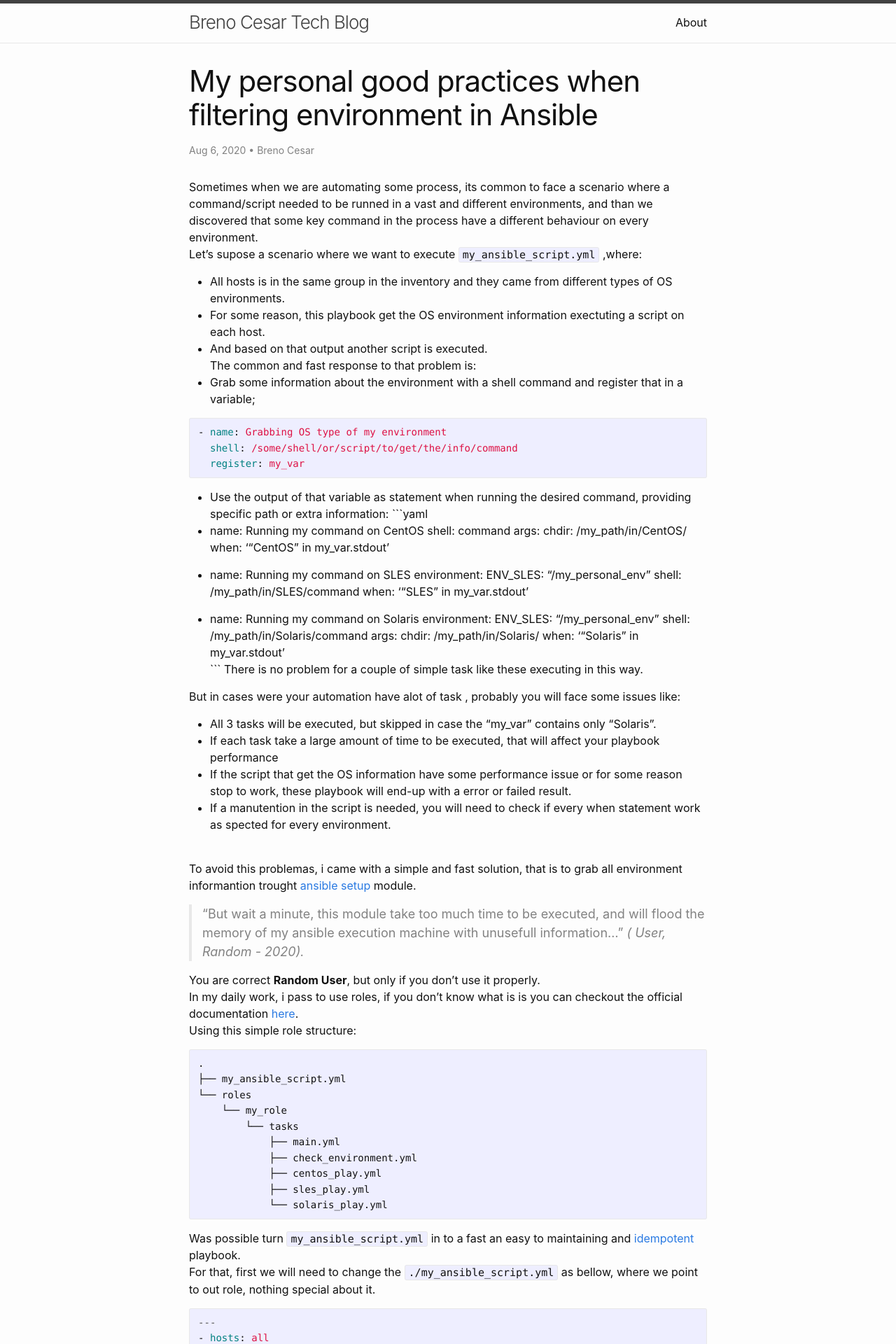
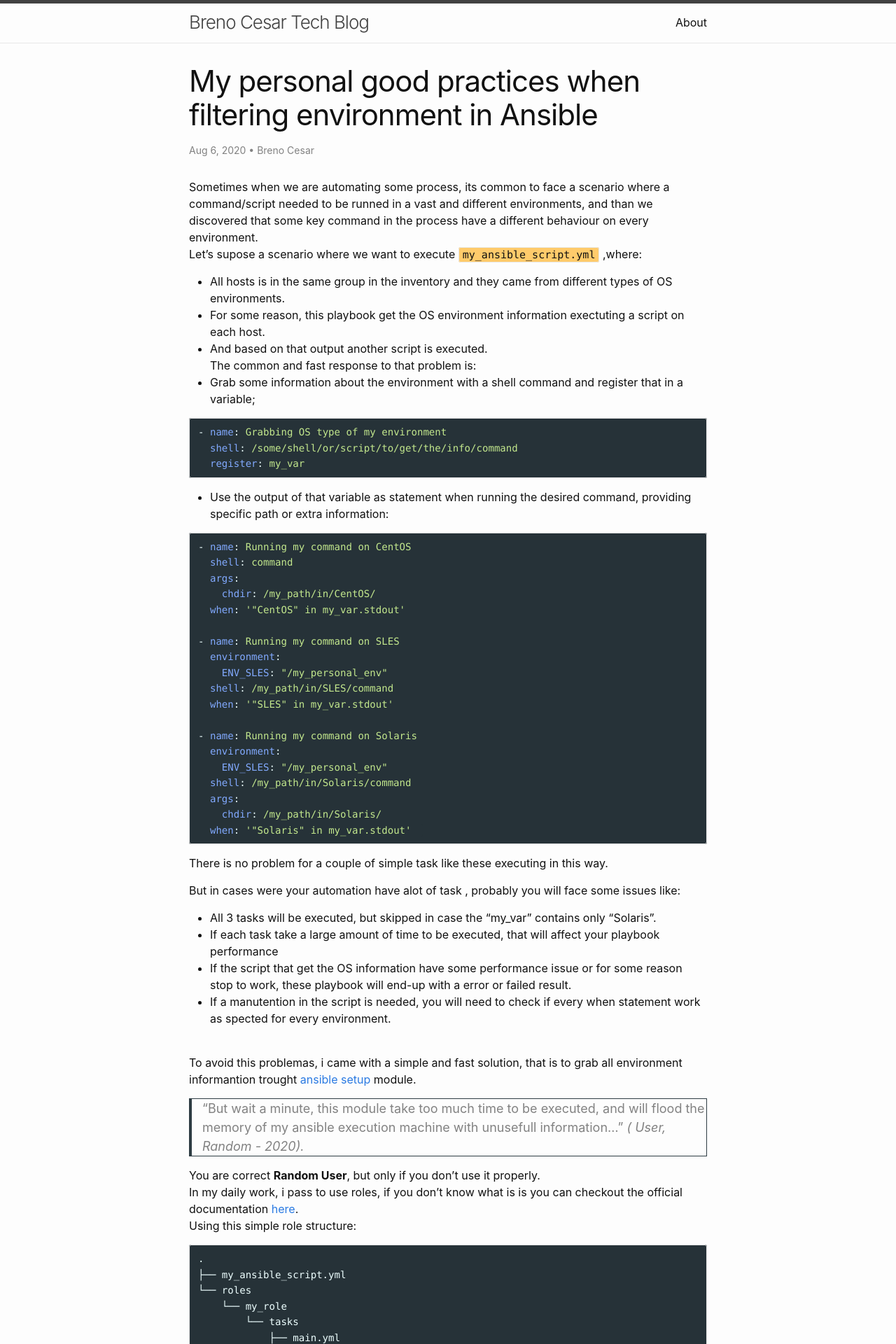
Before and after one commit to brenocrs/brenocrs.github.io, a Jekyll site: the page built from _posts/2020-08-06-Good-Practice-Ansible.md, in a window 1280 px wide. Shown: the top 1920 px of the page at 70% size. Built offline with Jekyll 4.4.1, drawn with Linux system fonts in a browser that asks for light colours.

Commit message:
code vision and noew post

````diff
--- a/_posts/2020-08-06-Good-Practice-Ansible.md
+++ b/_posts/2020-08-06-Good-Practice-Ansible.md
@@ -21,7 +21,9 @@ The common and fast response to that problem is:
   shell: /some/shell/or/script/to/get/the/info/command
   register: my_var
 ```
+
 - Use the output of that variable as statement when running the desired command, providing specific path or extra information:
+
 ```yaml
 - name: Running my command on CentOS
   shell: command
@@ -43,6 +45,7 @@ The common and fast response to that problem is:
     chdir: /my_path/in/Solaris/
   when: '"Solaris" in my_var.stdout'
 ```
+
 There is no problem for a couple of simple task like these executing in this way.
 
 But in cases were your automation have alot of task , probably you will face some issues like:
--- a/_sass/minima/custom-styles.scss
+++ b/_sass/minima/custom-styles.scss
@@ -1,2 +1,295 @@
 // Placeholder to allow defining custom styles that override everything else.
 // (Use `_sass/minima/custom-variables.scss` to override variable defaults)
+blockquote {
+    color: $brand-color;
+    border-top: 1px solid $base01;
+    border-bottom: 1px solid $base01;
+    border-right: 1px solid $base01;
+    border-left: 4px solid $base01;
+    padding-left: $spacing-unit / 2;
+    @include relative-font-size(1.125);
+    font-style: italic;
+
+    > :last-child {
+      margin-bottom: 0;
+    }
+
+    i, em {
+      font-style: normal;
+    }
+  }
+
+pre,
+code {
+  background-color: $base0a;
+}
+.highlight {
+    code {
+        background-color: $base00;
+  }
+
+    border-radius: 3px;
+   .highlighter-rouge & {
+     background: $base00;
+     color: $base05;
+  }
+  .c {
+    /* Comment */
+    color: $base04;
+  }
+  .err {
+    /* Error */
+    color: $base08;
+  }
+  .k {
+    /* Keyword */
+    color: $base0e;
+  }
+  .l {
+    /* Literal */
+    color: $base09;
+  }
+  .n {
+    /* Name */
+    color: $base05;
+  }
+  .o {
+    /* Operator */
+    color: $base0c;
+  }
+  .p {
+    /* Punctuation */
+    color: $base05;
+  }
+  .cm {
+    /* Comment.Multiline */
+    color: $base04;
+  }
+  .cp {
+    /* Comment.Preproc */
+    color: $base04;
+  }
+  .c1 {
+    /* Comment.Single */
+    color: $base04;
+  }
+  .cs {
+    /* Comment.Special */
+    color: $base04;
+  }
+  .gd {
+    /* Generic.Deleted */
+    color: $base08;
+  }
+  .ge {
+    /* Generic.Emph */
+    font-style: italic;
+  }
+  .gh {
+    /* Generic.Heading */
+    color: $base05;
+    font-weight: bold;
+  }
+  .gi {
+    /* Generic.Inserted */
+    color: $base0b;
+  }
+  .gp {
+    /* Generic.Prompt */
+    color: $base04;
+    font-weight: bold;
+  }
+  .gs {
+    /* Generic.Strong */
+    font-weight: bold;
+  }
+  .gu {
+    /* Generic.Subheading */
+    color: $base0c;
+    font-weight: bold;
+  }
+  .kc {
+    /* Keyword.Constant */
+    color: $base0e;
+  }
+  .kd {
+    /* Keyword.Declaration */
+    color: $base0e;
+  }
+  .kn {
+    /* Keyword.Namespace */
+    color: $base0c;
+  }
+  .kp {
+    /* Keyword.Pseudo */
+    color: $base0e;
+  }
+  .kr {
+    /* Keyword.Reserved */
+    color: $base0e;
+  }
+  .kt {
+    /* Keyword.Type */
+    color: $base0a;
+  }
+  .ld {
+    /* Literal.Date */
+    color: $base0b;
+  }
+  .m {
+    /* Literal.Number */
+    color: $base09;
+  }
+  .s {
+    /* Literal.String */
+    color: $base0b;
+  }
+  .na {
+    /* Name.Attribute */
+    color: $base0d;
+  }
+  .nb {
+    /* Name.Builtin */
+    color: $base05;
+  }
+  .nc {
+    /* Name.Class */
+    color: $base0a;
+  }
+  .no {
+    /* Name.Constant */
+    color: $base08;
+  }
+  .nd {
+    /* Name.Decorator */
+    color: $base0c;
+  }
+  .ni {
+    /* Name.Entity */
+    color: $base05;
+  }
+  .ne {
+    /* Name.Exception */
+    color: $base08;
+  }
+  .nf {
+    /* Name.Function */
+    color: $base0d;
+  }
+  .nl {
+    /* Name.Label */
+    color: $base05;
+  }
+  .nn {
+    /* Name.Namespace */
+    color: $base0a;
+  }
+  .nx {
+    /* Name.Other */
+    color: $base0d;
+  }
+  .py {
+    /* Name.Property */
+    color: $base05;
+  }
+  .pi {
+    /* Name.Property */
+    color: $base05;
+  }
+  .nt {
+    /* Name.Tag */
+    color: $base0c;
+  }
+  .nv {
+    /* Name.Variable */
+    color: $base08;
+  }
+  .ow {
+    /* Operator.Word */
+    color: $base0c;
+  }
+  .w {
+    /* Text.Whitespace */
+    color: $base05;
+  }
+  .mf {
+    /* Literal.Number.Float */
+    color: $base09;
+  }
+  .mh {
+    /* Literal.Number.Hex */
+    color: $base09;
+  }
+  .mi {
+    /* Literal.Number.Integer */
+    color: $base09;
+  }
+  .mo {
+    /* Literal.Number.Oct */
+    color: $base09;
+  }
+  .sb {
+    /* Literal.String.Backtick */
+    color: $base0b;
+  }
+  .sc {
+    /* Literal.String.Char */
+    color: $base05;
+  }
+  .sd {
+    /* Literal.String.Doc */
+    color: $base04;
+  }
+  .s2 {
+    /* Literal.String.Double */
+    color: $base0b;
+  }
+  .se {
+    /* Literal.String.Escape */
+    color: $base09;
+  }
+  .sh {
+    /* Literal.String.Heredoc */
+    color: $base0b;
+  }
+  .si {
+    /* Literal.String.Interpol */
+    color: $base09;
+  }
+  .sx {
+    /* Literal.String.Other */
+    color: $base0b;
+  }
+  .sr {
+    /* Literal.String.Regex */
+    color: $base0b;
+  }
+  .s1 {
+    /* Literal.String.Single */
+    color: $base0b;
+  }
+  .ss {
+    /* Literal.String.Symbol */
+    color: $base0b;
+  }
+  .bp {
+    /* Name.Builtin.Pseudo */
+    color: $base05;
+  }
+  .vc {
+    /* Name.Variable.Class */
+    color: $base08;
+  }
+  .vg {
+    /* Name.Variable.Global */
+    color: $base08;
+  }
+  .vi {
+    /* Name.Variable.Instance */
+    color: $base08;
+  }
+  .il {
+    /* Literal.Number.Integer.Long */
+    color: $base09;
+  }
+}
--- a/_sass/minima/custom-variables.scss
+++ b/_sass/minima/custom-variables.scss
@@ -1 +1,19 @@
 // Placeholder to allow overriding predefined variables smoothly.
+
+/* syntax highlighting (base16) */
+$base00: #263238 !default;
+$base01: #2e3c43 !default;
+$base02: #314549 !default;
+$base03: #546e7a !default;
+$base04: #b2ccd6 !default;
+$base05: #eeffff !default;
+$base06: #eeffff !default;
+$base07: #ffffff !default;
+$base08: #f07178 !default;
+$base09: #f78c6c !default;
+$base0a: #ffcb6b !default;
+$base0b: #c3e88d !default;
+$base0c: #89ddff !default;
+$base0d: #82aaff !default;
+$base0e: #c792ea !default;
+$base0f: #ff5370 !default;
````
